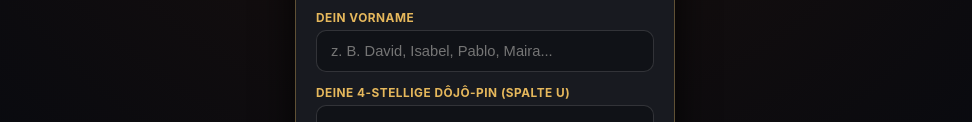
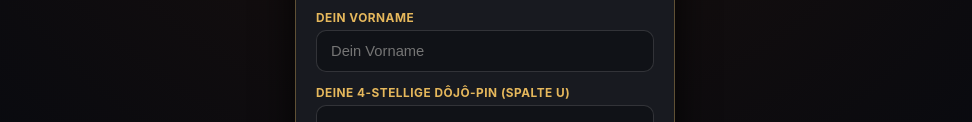
Before and after one commit to rYokujin/umidanuki-app, a plain HTML site: page index.html in a window 1280 px wide. Shown: the part 385-507 px from the top of the page, without its empty margins (155-1127 px from the left). Drawn offline with Linux system fonts and the light colour scheme.

Commit message:
Update index.html

```diff
--- a/index.html
+++ b/index.html
@@ -886,7 +886,7 @@
 
             <div class="input-group">
                 <label>Dein Vorname</label>
-                <input type="text" id="input_first_name" class="text-input" placeholder="z. B. David, Isabel, Pablo, Maira...">
+                <input type="text" id="input_first_name" class="text-input" placeholder="Dein Vorname">
             </div>
 
             <div class="input-group">
```
